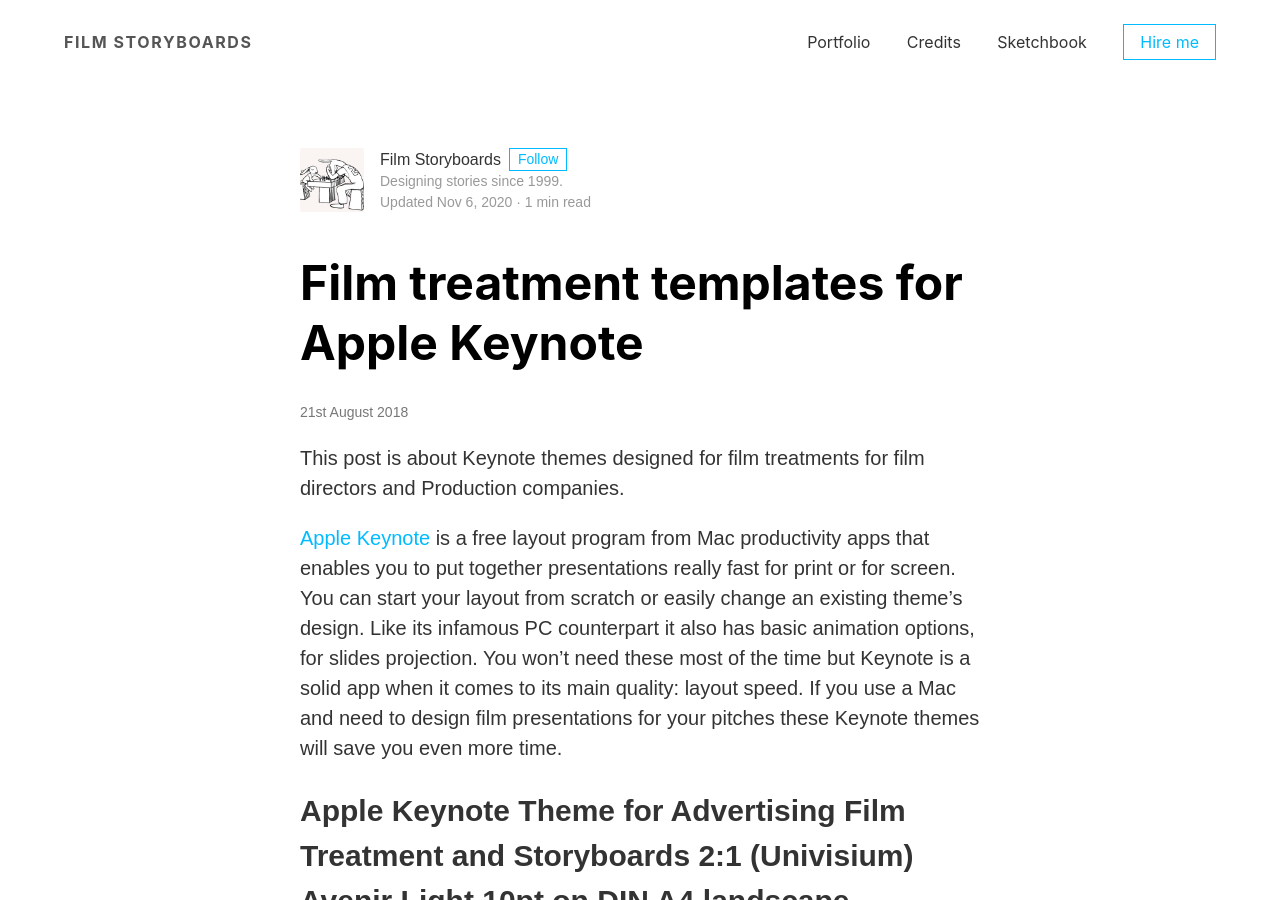
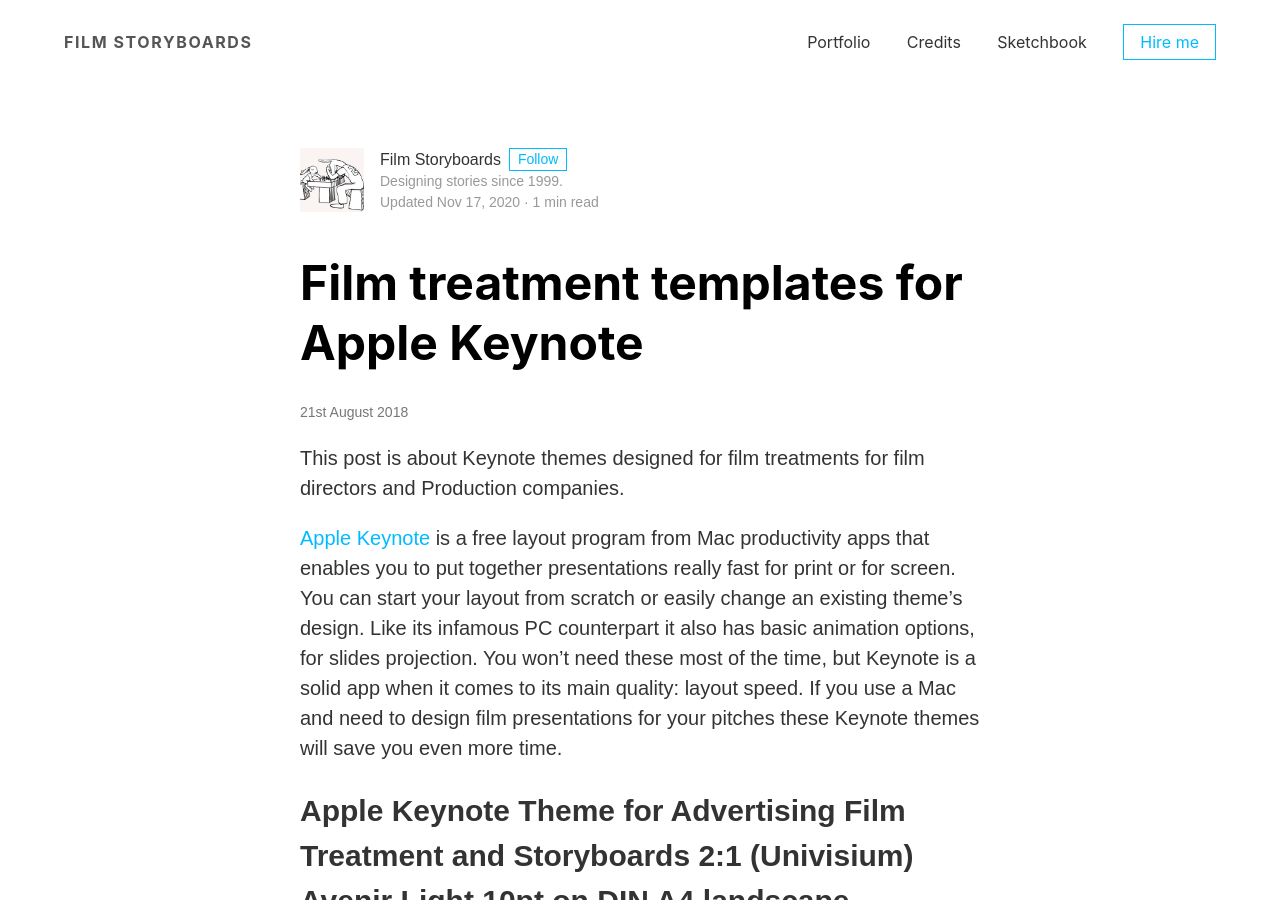
Before and after one commit to YJPL/film-storyboards, a Jekyll site: the page built from _posts/2018-08-21-film-treatment-templates-for-apple-keynote.md, in a window 1280 px wide and 900 px high. Built offline with Jekyll 4.4.1, drawn with Linux system fonts in a browser that asks for light colours; a script that is not in the unit is left out; some of the changed lines change nothing that is shown.

Commit message:
Update 2018-08-21-film-treatment-templates-for-apple-keynote.md

```diff
--- a/_posts/2018-08-21-film-treatment-templates-for-apple-keynote.md
+++ b/_posts/2018-08-21-film-treatment-templates-for-apple-keynote.md
@@ -2,7 +2,7 @@
 id: 4136
 title: Film treatment templates for Apple Keynote
 date: 2018-08-21T10:39:54+02:00
-last_modified_at: 2020-11-06 09:24:48 +0100
+last_modified_at: 2020-11-17 08:24:48 +0100
 author: Yves
 layout: post-centered
 guid: https://film-storyboards.com/?p=4136
@@ -18,7 +18,7 @@
 ---
 This post is about Keynote themes designed for film treatments for film directors and Production companies.
 
-[Apple Keynote](https://www.apple.com/keynote/) is a free layout program from Mac productivity apps that enables you to put together presentations really fast for print or for screen. You can start your layout from scratch or easily change an existing theme&#8217;s design. Like its infamous PC counterpart it also has basic animation options, for slides projection. You won&#8217;t need these most of the time but Keynote is a solid app when it comes to its main quality: layout speed. If you use a Mac and need to design film presentations for your pitches these Keynote themes will save you even more time.
+[Apple Keynote](https://www.apple.com/keynote/) is a free layout program from Mac productivity apps that enables you to put together presentations really fast for print or for screen. You can start your layout from scratch or easily change an existing theme&#8217;s design. Like its infamous PC counterpart it also has basic animation options, for slides projection. You won't need these most of the time, but Keynote is a solid app when it comes to its main quality: layout speed. If you use a Mac and need to design film presentations for your pitches these Keynote themes will save you even more time.
 
 ## Apple Keynote Theme for Advertising Film Treatment and Storyboards 2:1 (Univisium) Avenir Light 10pt on DIN A4 landscape
 
```
